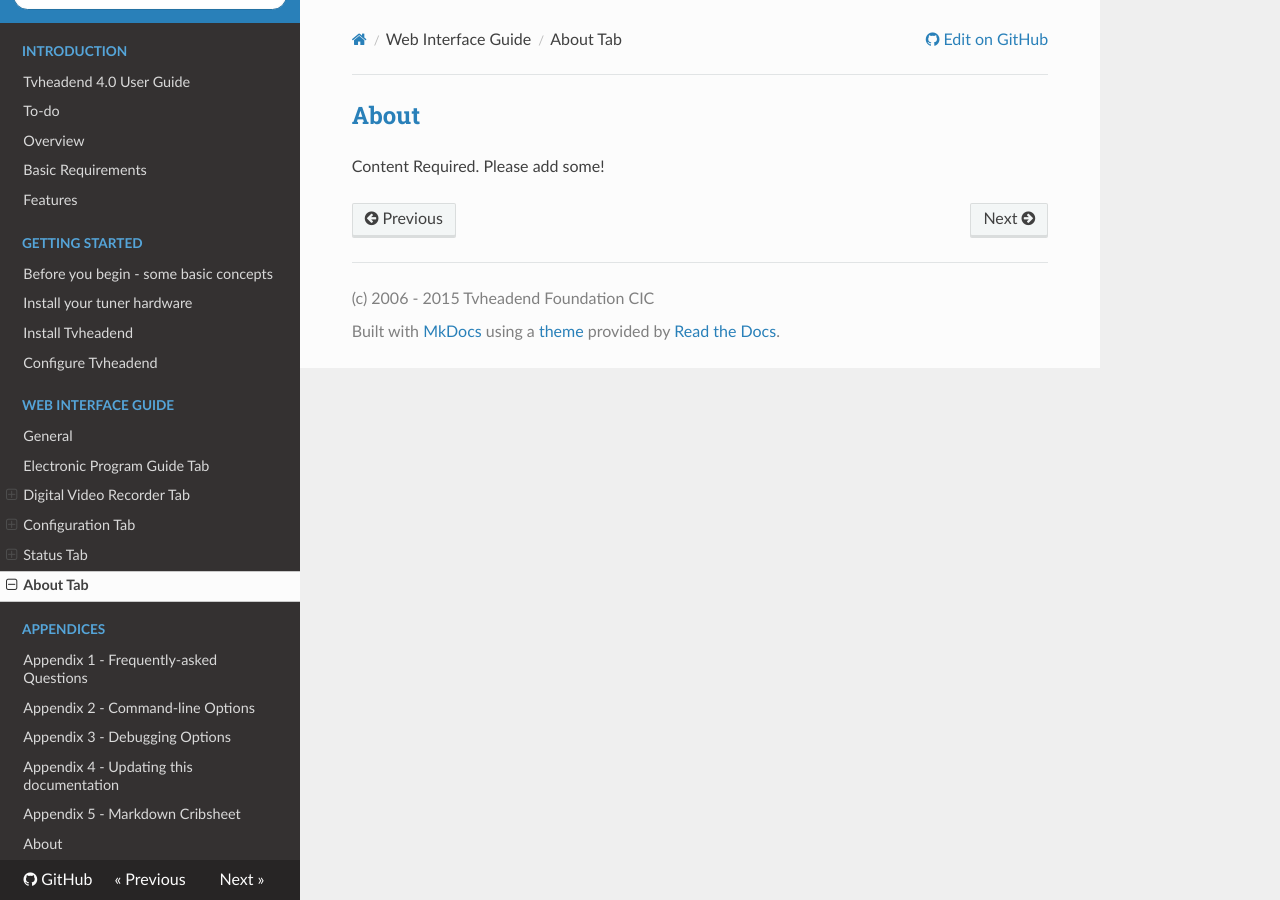
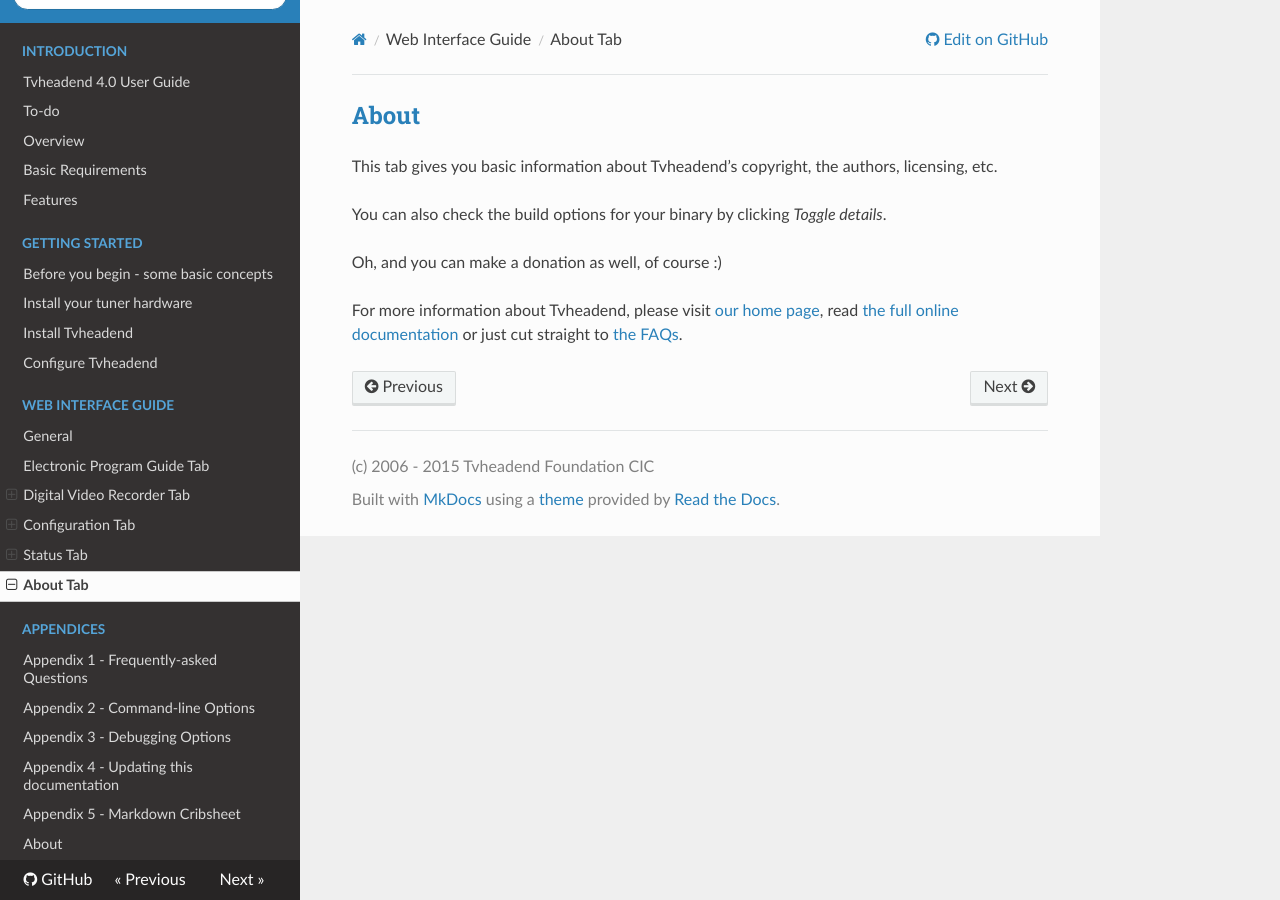
Before and after one commit to tvheadend/tvheadend-documentation, an MkDocs documentation site: the page built from docs/webui/about.md, in a window 1280 px wide. Built offline with MkDocs 1.6.1, drawn with Linux system fonts in a browser that asks for light colours; nearby versions of some CDN libraries; old or Windows-style settings are respelled for this version of MkDocs.

Commit message:
General doc updates

```diff
--- a/docs/webui/about.md
+++ b/docs/webui/about.md
@@ -1,3 +1,12 @@
 ##About
 
-Content Required. Please add some!
+This tab gives you basic information about Tvheadend's copyright, the authors,
+licensing, etc.
+
+You can also check the build options for your binary by clicking *Toggle details*.
+
+Oh, and you can make a donation as well, of course :)
+
+For more information about Tvheadend, please visit [our home page](https://tvheadend.org/),
+read [the full online documentation](http://docs.tvheadend.org/) or just
+cut straight to [the FAQs](http://docs.tvheadend.org/Appendices/faqs/).
```
Also changed, not shown: docs/index.md (+1 -1 lines), 3 other files.
